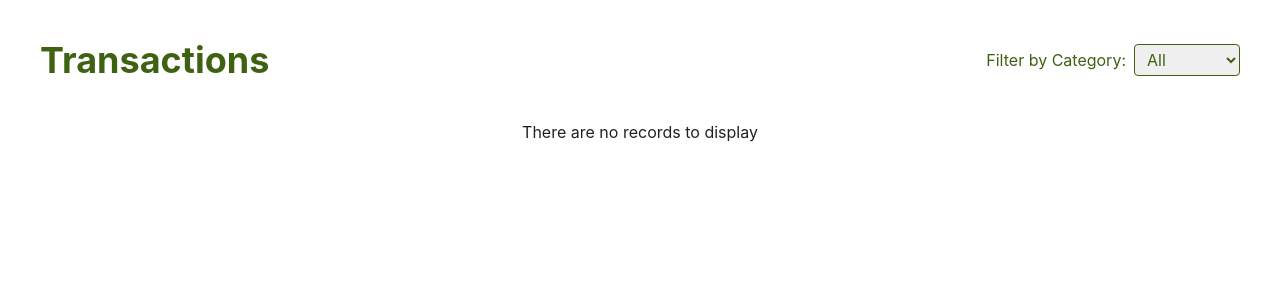
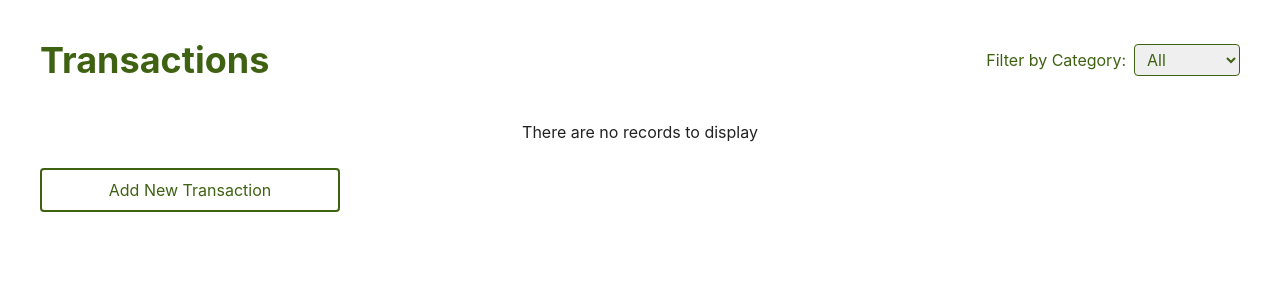
Before and after one commit to Sorphy/remittance-tracker-app, a React (Vite) app: page /transactions in a window 1280 px wide. Shown: the top 300 px of the page. Built offline with nearby package versions, Linux system fonts and the light colour scheme.

Commit message:
fixed some issues

```diff
--- a/src/components/TransactionForm.tsx
+++ b/src/components/TransactionForm.tsx
@@ -17,6 +17,7 @@ const TransactionForm: FC = () => {
   const methods = useForm<TTransactionSchema>({
     resolver: zodResolver(transactionSchema),
     defaultValues: {
+      id: uuidv4(),
       date: new Date(),
       category: "personal",
       senderName: "",
@@ -37,7 +38,7 @@ const onSubmit = (data: TTransactionSchema) => {
         const currentDate = new Date();
         const formattedCurrentDate = formattedDate(currentDate.toISOString());
       const newData = {
-        id: uuidv4() as string,
+        // id: uuidv4() as string,
         ...data,
         createdAt: formattedCurrentDate,
         updatedAt: formattedCurrentDate,
@@ -89,7 +90,8 @@ const onSubmit = (data: TTransactionSchema) => {
           name="recipientAccountNo"
         />
         <InputField type="number" name="amount" label="Amount (₦)" />
-      <Button
+        <Button
+          className="bg-container"
         type="submit"
         disabled={isFileCreated}
       >
--- a/src/components/TransactionTable/TransactionTable.tsx
+++ b/src/components/TransactionTable/TransactionTable.tsx
@@ -3,6 +3,7 @@ import DataTable, { TableColumn } from "react-data-table-component";
 import { TTransactionSchema } from "../../schemas/transactionSchema";
 import { EditIcon } from "../../assets/svg";
 import EditTransactionModal from "../EditTransactionTable/EditTransactionModal";
+import { Link } from "react-router-dom";
 
 const TransactionTable: FC = () => {
   const [transactions, setTransactions] = useState<TTransactionSchema[]>([]);
@@ -136,13 +137,18 @@ const TransactionTable: FC = () => {
           striped
           customStyles={customStyles}
         />
+        <Link to="/add-transaction">
+          <h2 className="rounded border-tableTopText  text-tableTopText border-2  max-w-[300px] text-center p-2">
+            Add New Transaction
+          </h2>
+        </Link>
       </div>
       {isEditModalOpen && (
-      <EditTransactionModal
-        isOpen={isEditModalOpen}
-        onClose={() => setIsEditModalOpen(false)}
-        transactionData={transactionToEdit}
-      />
+        <EditTransactionModal
+          isOpen={isEditModalOpen}
+          onClose={() => setIsEditModalOpen(false)}
+          transactionData={transactionToEdit}
+        />
       )}
     </div>
   );
```
